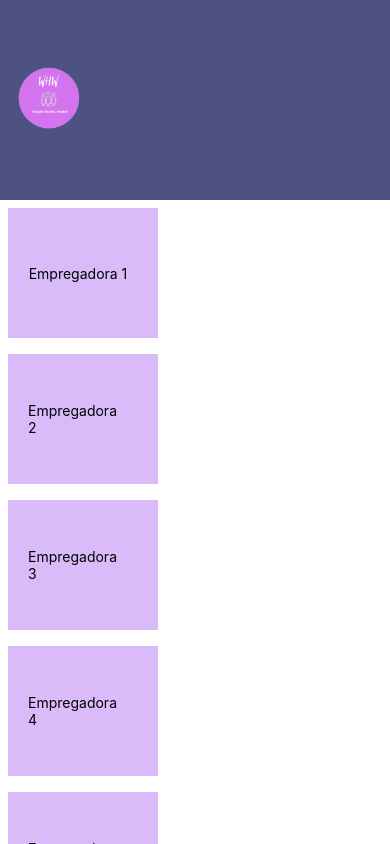
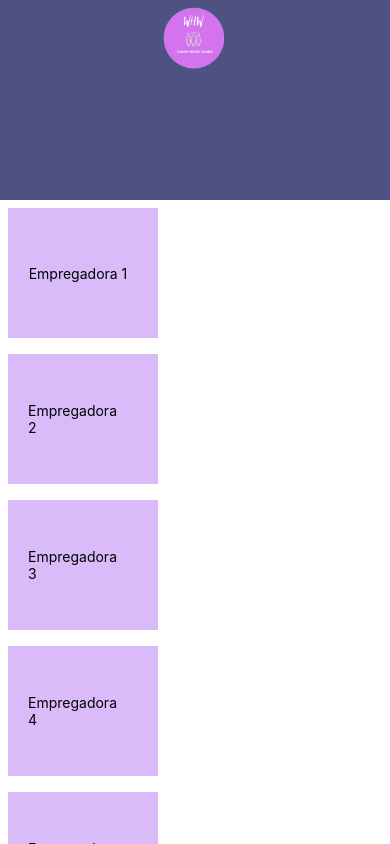
Before and after one commit to cauefernandes0/App, a React Native app in the folder teste/: screen / in a window 390 px wide. Built offline with nearby package versions, Linux system fonts and the light colour scheme.

Commit message:
bottom tabs

```diff
--- a/teste/App.js
+++ b/teste/App.js
@@ -58,9 +58,18 @@ export default function App() {
       >
       <Animated.Image source={require('./images/logo.png')}
       style={{
-
-        width: 80,
-        height: imageScaleHeight,
+        position: 'absolute',
+          top: 0,
+          left: 0,
+          right: 0,
+          zIndx: 99,
+          width: '100%',
+          height: imageScaleHeight,
+          padding: 10,
+          backgroundColor:"#4e5283",
+          allingItems: 'center',
+          justifyContent: 'center',
+          overflow: 'hidden'
       }}
       resizeMode='contain'
       />
--- a/teste/package.json
+++ b/teste/package.json
@@ -9,10 +9,14 @@
     "web": "expo start --web"
   },
   "dependencies": {
+    "@react-navigation/bottom-tabs": "^6.5.20",
+    "@react-navigation/native": "^6.1.17",
     "expo": "~51.0.2",
     "expo-status-bar": "~1.12.1",
     "react": "18.2.0",
-    "react-native": "0.74.1"
+    "react-native": "0.74.1",
+    "react-native-safe-area-context": "4.10.1",
+    "react-native-screens": "3.31.1"
   },
   "devDependencies": {
     "@babel/core": "^7.20.0"
```
Also changed, not shown: teste/src/pages/addtrabalho/addtrabalho.js (renamed from teste/pages/addtrabalho/addtrabalho.js), teste/src/pages/buscar/buscar.js (renamed from teste/pages/buscar/buscar.js), teste/src/pages/favoritos/favoritos.js (renamed from teste/pages/favoritos/favoritos.js), teste/src/pages/home/home.js (renamed from teste/pages/home/home.js), teste/src/pages/notificação/notificacao.js (renamed from teste/pages/notificação/notificacao.js), teste/src/pages/perfil/perfil.js (renamed from teste/pages/perfil/perfil.js), 1 other file (tests, documents, lock files or other folders).
